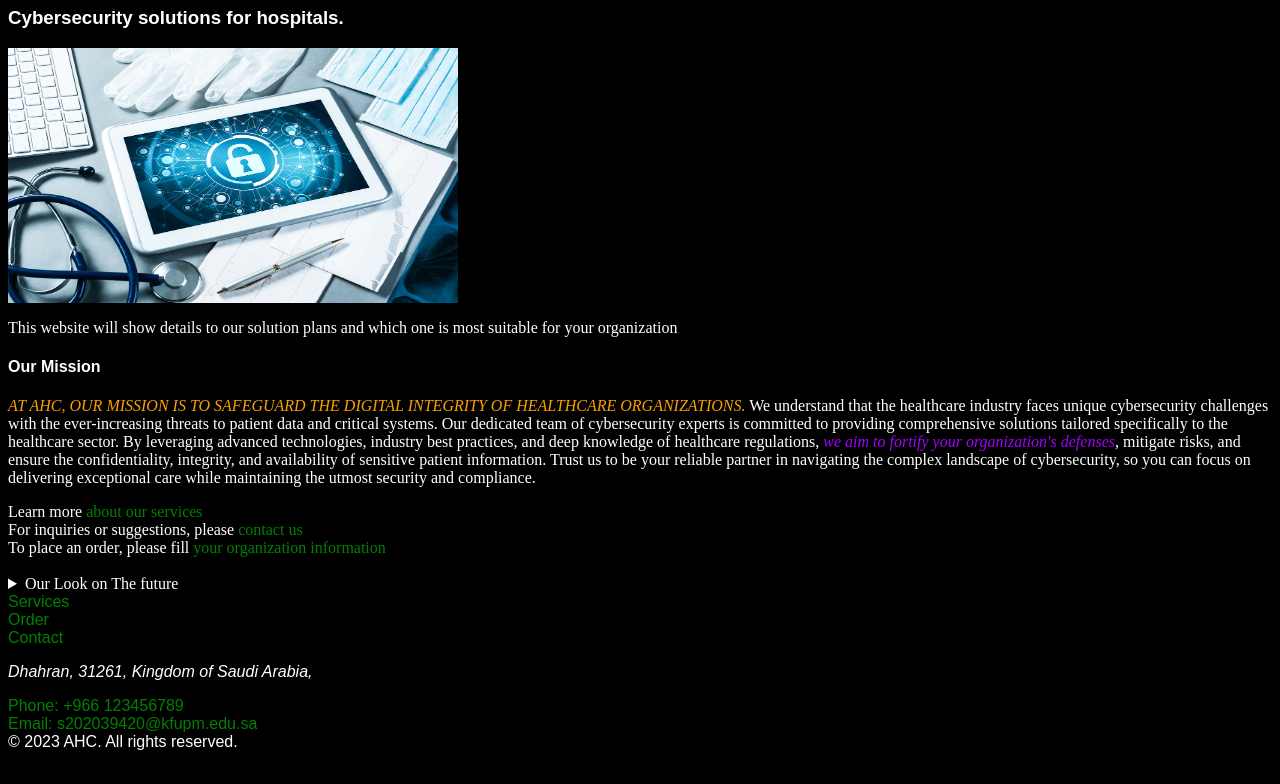
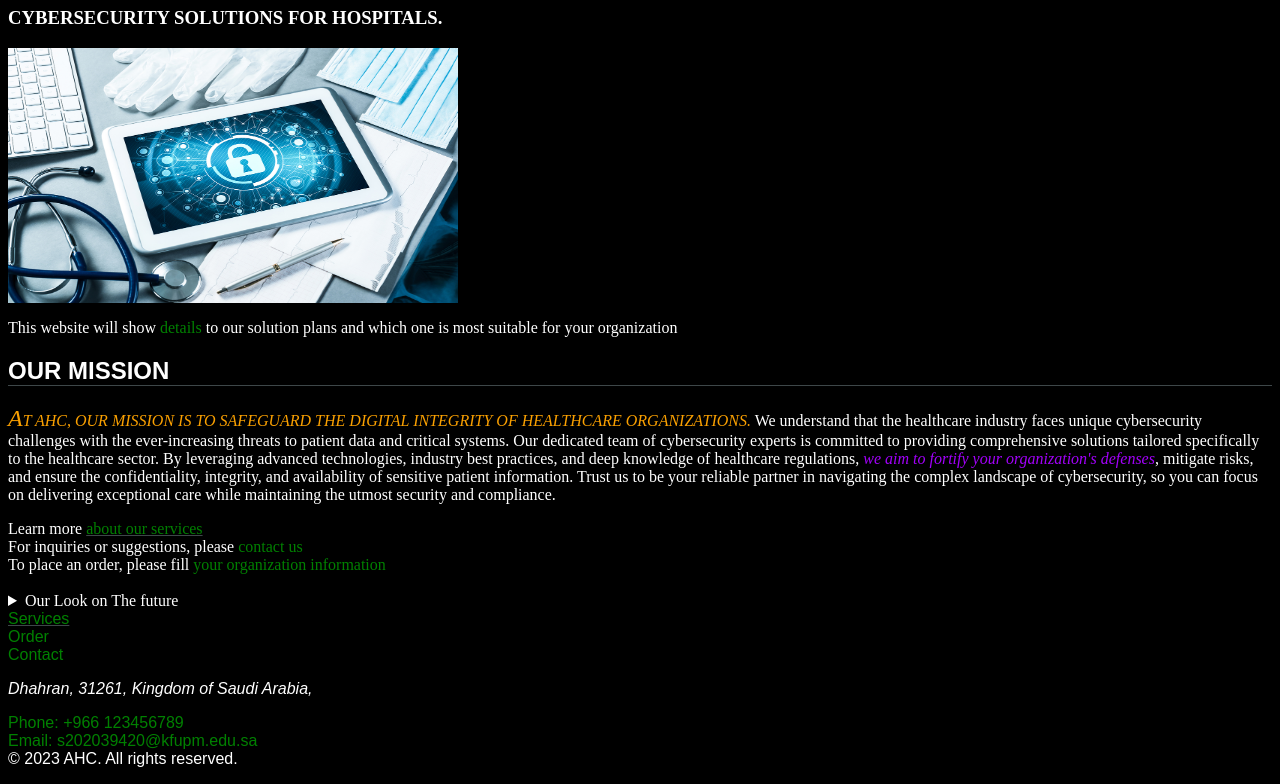
Before and after one commit to falamri/SWE-363-231-01, a plain HTML site: page index.html in a window 1280 px wide. Shown: the part 73-857 px from the top of the page. Drawn offline with Linux system fonts and the light colour scheme.

Commit message:
css_2-exercise_3

```diff
--- a/dark_theme.css
+++ b/dark_theme.css
@@ -2,36 +2,3 @@
     background-color: black;
     color: #ffffff;
 }
-
-h1, h2, h3, h4, h5, h6 {
-    font-family: sans-serif;
-}
-
-img {
-    display: block;
-}
-
-a {
-    color: lightblue;
-    text-decoration: none;
-}
-
-a:hover {
-    font-weight: bold;
-}
-
-nav li {
-    display: inline;
-}
-
-a:link {
-    color: green;
-}
-
-a:visited{
-    color: green;
-}
-
-footer {
-    font-family: sans-serif;
-}
--- a/index.html
+++ b/index.html
@@ -32,12 +32,12 @@
         >
 
         <p>
-            This website will show details to our solution
+            This website will show <a href="services.html">details</a> to our solution
             plans and which one is most suitable for your organization
         </p>
 
         <aside>
-            <h4>Our Mission</h4>
+            <h2>Our Mission</h2>
             <p><em id= "the_most_important"> At AHC, our mission is to safeguard the digital integrity of healthcare organizations.</em>
                 We understand that the healthcare industry faces unique cybersecurity challenges with the
                 ever-increasing threats to patient data and critical systems. Our dedicated team of cybersecurity
@@ -50,11 +50,11 @@
         </aside>
 
         <nav>
-            Learn more <a href="services.html">about our services</a>
+            Learn more <li ><a href="services.html">about our services</a></li>
             <br>
-            For inquiries or suggestions, please <a href="contact.html">contact us</a>
+            For inquiries or suggestions, please <li ><a href="contact.html">contact us</a></li>
             <br>
-            To place an order, please fill <a href="order.html">your organization information</a>
+            To place an order, please fill <li ><a href="order.html">your organization information</a></li>
         </nav>
 
         <br>
@@ -74,11 +74,11 @@
         <!-- Footer  -->
         <footer>
             <nav>
-                <a href="services.html">Services</a>
+                <li ><a href="services.html">Services</a></li>
                 <br>
-                <a href="order.html">Order</a>
+                <li ><a href="order.html">Order</a></li>
                 <br>
-                <a href="contact.html">Contact</a>
+                <li><a href="contact.html">Contact</a></li>
             </nav>
 
             <address>
--- a/styles.css
+++ b/styles.css
@@ -1,11 +1,11 @@
 /* css_x-exercise_x */
 
-td {
-    background-color: #cccccc;
+td{
     border-radius: 10px;
     overflow: hidden;
     text-overflow: ellipsis;
     word-wrap: break-word;
+    text-align: center;
 }
 
 td:hover {
@@ -18,7 +18,7 @@ th{
 
 .top {
     background-color: rgb(122, 28, 223);
-  }
+}
 
 em {
     color:#a200fa;
@@ -38,6 +38,22 @@ table{
     table-layout:fixed;
 }
 
+tr{
+    background-color: #cccccc;
+}
+
+tbody tr:nth-child(odd){
+    background-color: #3fb2e0;
+}
+
+::selection {
+    background-color: #ff4800;
+}
+
+a:hover {
+    cursor:pointer;
+}
+
 figure {
     display:block;
     border: 1px dotted gray;
@@ -54,6 +70,65 @@ figure figcaption {
     text-align: center;
 }
 
-td#tableC {
+#tableC {
     background-image: linear-gradient(180deg, rgb(52, 56, 175), rgb(117, 34, 176));
 }
+
+h1, h2, h3, h4, h5, h6{
+    text-transform: uppercase;
+}
+
+h2 {
+    font-family: sans-serif;
+    border-bottom:1px solid #3e4749;
+  }
+
+h2+p:first-letter {
+    font-size:x-large;
+}
+
+input {
+    height:20px;
+}
+
+input:not([type="submit"]){
+    border: 2px solid gray;
+}
+
+input[name="message"]{
+    height:50px;
+}
+
+img {
+    display: block;
+}
+
+a {
+    color: lightblue;
+    text-decoration: none;
+}
+
+a:hover {
+    font-weight: bold;
+}
+
+nav li {
+    display: inline;
+}
+
+nav li:first-child {
+    text-decoration: underline;
+    color:#3e4749;
+}
+
+a:link {
+    color: green;
+}
+
+a:visited{
+    color: green;
+}
+
+footer {
+    font-family: sans-serif;
+}
```
Also changed, not shown: services.html (+1 -2 lines).
